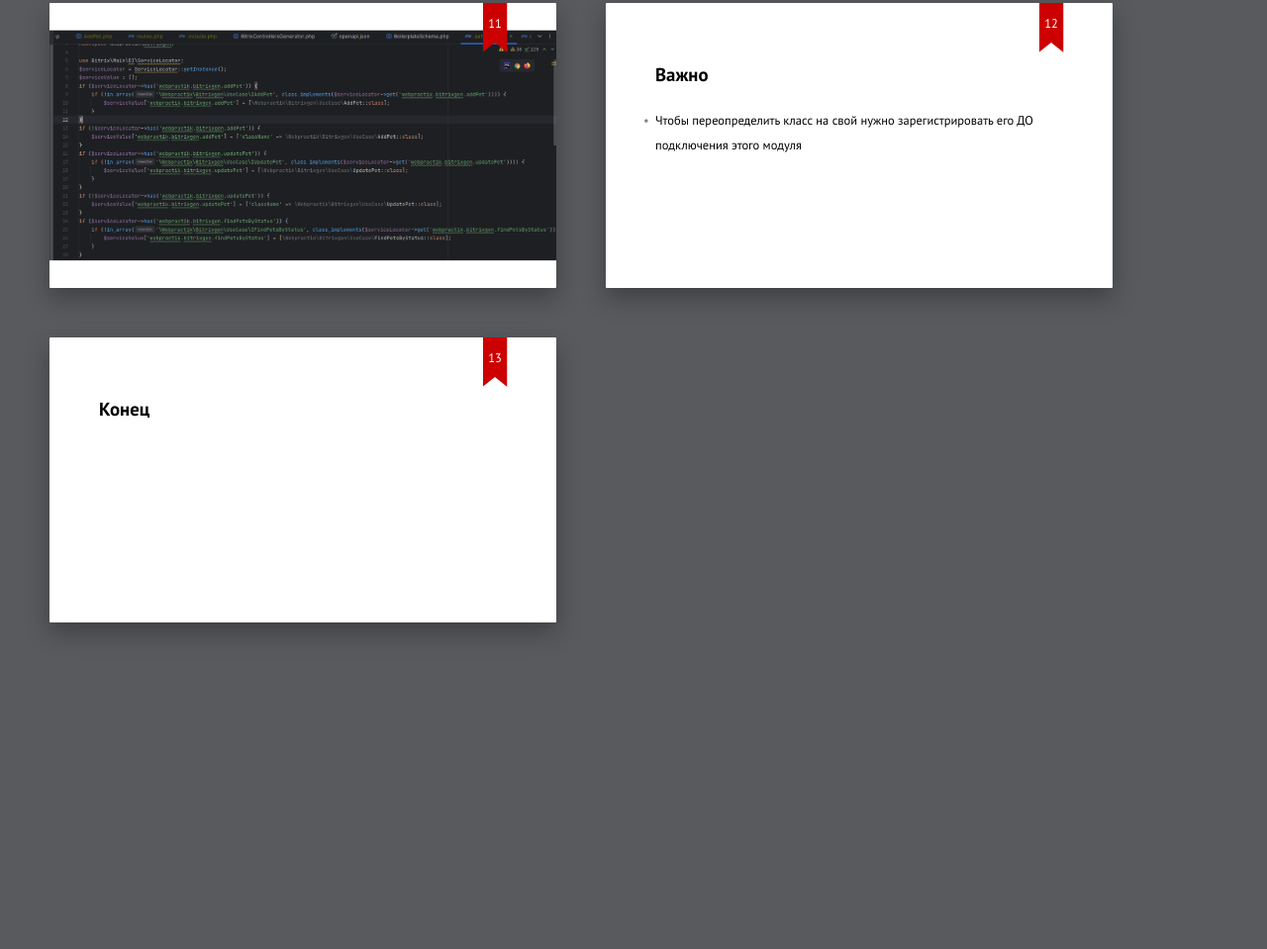
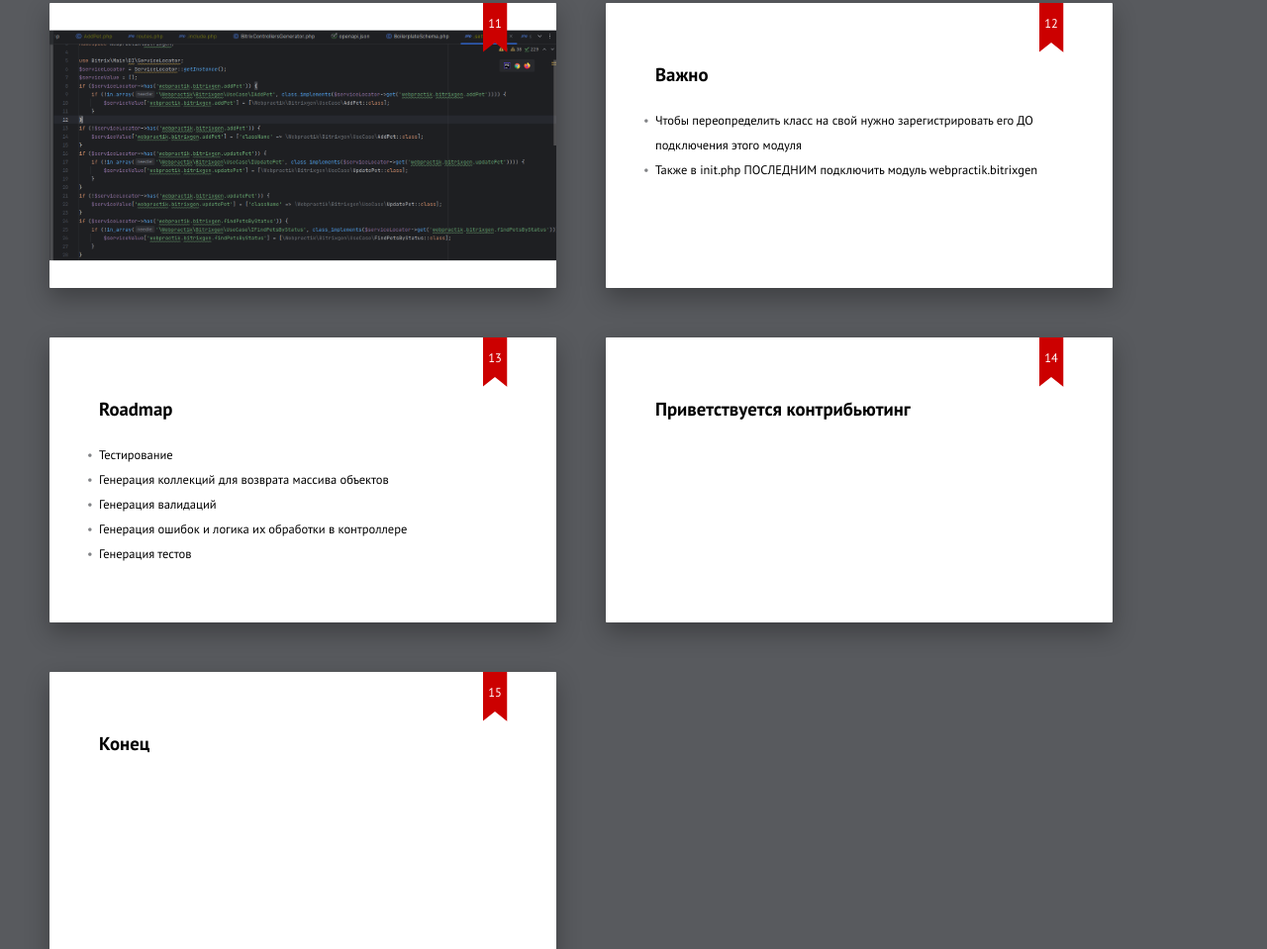
Before and after one commit to mnlght/wpgen, a plain HTML site: page index.html in a window 1280 px wide. Shown: the part 1861-2820 px from the top of the page at 99% size. Before the commit the page ends 2540 px from the top, so only its background shows below. Drawn offline with Linux system fonts and the light colour scheme.

Commit message:
Update index.html

```diff
--- a/index.html
+++ b/index.html
@@ -86,7 +86,21 @@
         <h1>Важно</h1>
         <ul>
             <li class="next">Чтобы переопределить класс на свой нужно зарегистрировать его ДО подключения этого модуля</li>
+            <li class="next">Также в init.php ПОСЛЕДНИМ подключить модуль webpractik.bitrixgen</li>
         </ul>
+    </section>
+    <section class="slide">
+        <h1>Roadmap</h1>
+        <ul>
+            <li>Тестирование</li>
+            <li>Генерация коллекций для возврата массива объектов</li>
+            <li>Генерация валидаций</li>
+            <li>Генерация ошибок и логика их обработки в контроллере</li>
+            <li>Генерация тестов</li>
+        </ul>
+    </section>
+    <section class="slide">
+        <h1>Приветствуется контрибьютинг</h1>
     </section>
     <section class="slide">
         <h1>Конец</h1>
```
